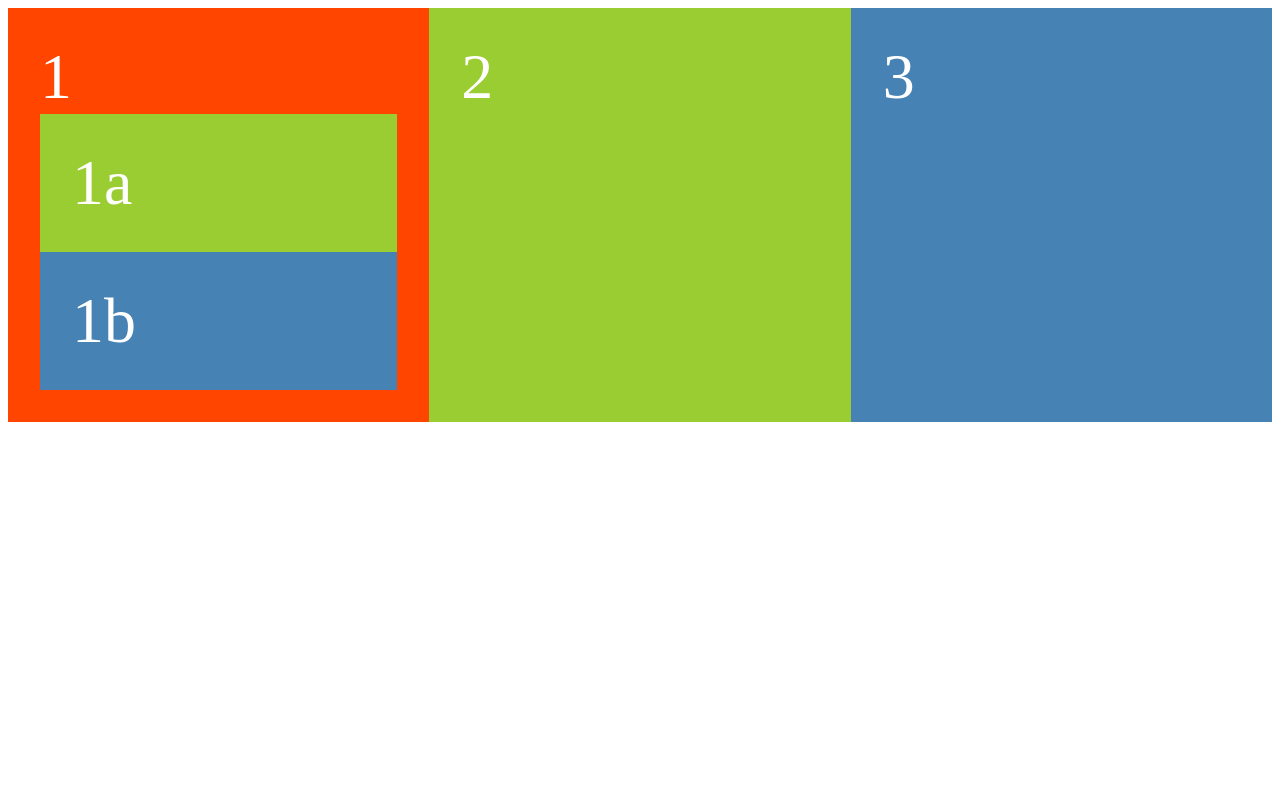
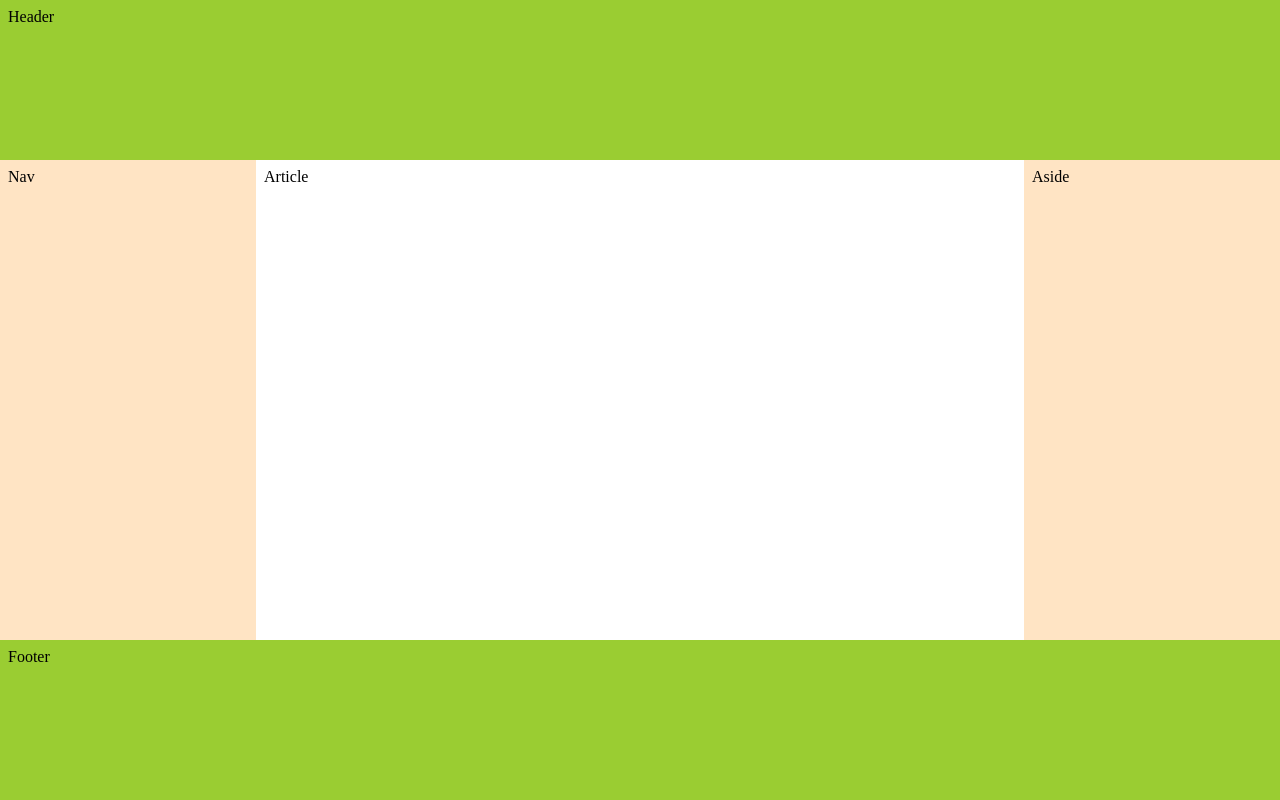
Before and after one commit to Rick799/flexbox101, a website built with Vite: page 01_nested-flexbox/index.html in a window 1280 px wide. Built offline with nearby package versions, Linux system fonts and the light colour scheme.

Commit message:
01_nested-flexbox: part 2

```diff
--- a/01_nested-flexbox/index.html
+++ b/01_nested-flexbox/index.html
@@ -8,14 +8,12 @@
     <title>Document</title>
   </head>
   <body>
-    <div class="container">
-      <div class="red">
-        1
-        <div class="green">1a</div>
-        <div class="blue">1b</div>
-      </div>
-      <div class="green">2</div>
-      <div class="blue">3</div>
-    </div>
+    <header class="header">Header</header>
+    <section class="main">
+      <div class="nav">Nav</div>
+      <div class="article">Article</div>
+      <div class="aside">Aside</div>
+    </section>
+    <footer>Footer</footer>
   </body>
 </html>
--- a/01_nested-flexbox/style.css
+++ b/01_nested-flexbox/style.css
@@ -2,27 +2,39 @@
     box-sizing: border-box;
 }
 
-.container {
+body {
+    min-height: 100vh;
+    margin: 0;
+}
+
+header,
+footer {
+    background-color: yellowgreen;
+    height: 20vh;
+}
+
+header,
+footer,
+.nav,
+.aside,
+.article {
+    padding: .5em;
+}
+
+.article {
+    flex: 1;
+}
+
+.main {
     display: flex;
 }
 
-.container div {
-    flex: 1;
-    font-size: 5vw;
-    padding: 0.5em;
-    color: white;
+.nav,
+.aside {
+    background-color: bisque;
+    flex: 0 0 20vw;
 }
 
-.red {
-    background-color: orangered;
-    display: flex;
-    flex-direction: column;
+.main {
+    min-height: calc(100vh - 40vh);
 }
-
-.green {
-    background-color: yellowgreen;
-}
-
-.blue {
-    background-color: steelblue;
-}
```
